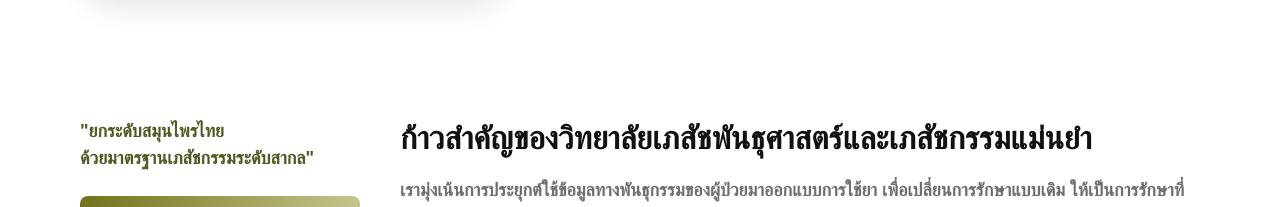
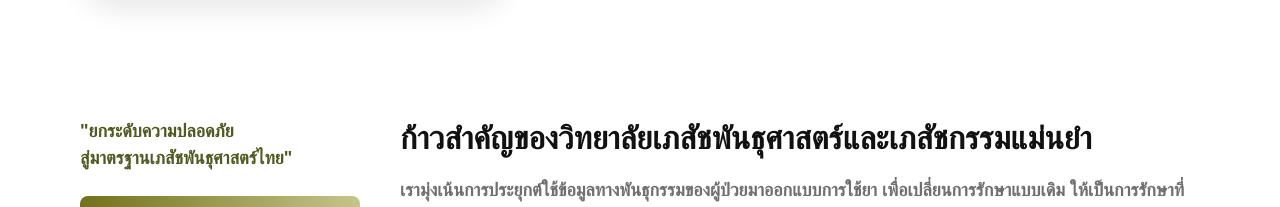
Before and after one commit to fourls444/pharmacogenomics-web, a Next.js app: page /pharmacogenomics in a window 1280 px wide. Shown: the part 1049-1256 px from the top of the page. Built offline with nearby package versions, Linux system fonts and the light colour scheme; a web font is replaced by a local one.

Commit message:
แก้คำบน sidebar

```diff
--- a/app/pharmacogenomics/components/SidebarTabsSection/Sidebar.tsx
+++ b/app/pharmacogenomics/components/SidebarTabsSection/Sidebar.tsx
@@ -24,7 +24,7 @@ interface SidebarProps {
 export default function Sidebar({ menuItems, activeTab, onTabChange }: SidebarProps) {
   return (
     <div className={styles.historyMenu}>
-      <h3>"ยกระดับสมุนไพรไทย<br />ด้วยมาตรฐานเภสัชกรรมระดับสากล"</h3>
+      <h3>"ยกระดับความปลอดภัย<br />สู่มาตรฐานเภสัชพันธุศาสตร์ไทย"</h3>
       <ul>
         {menuItems.map((item) => (
           <li
```
